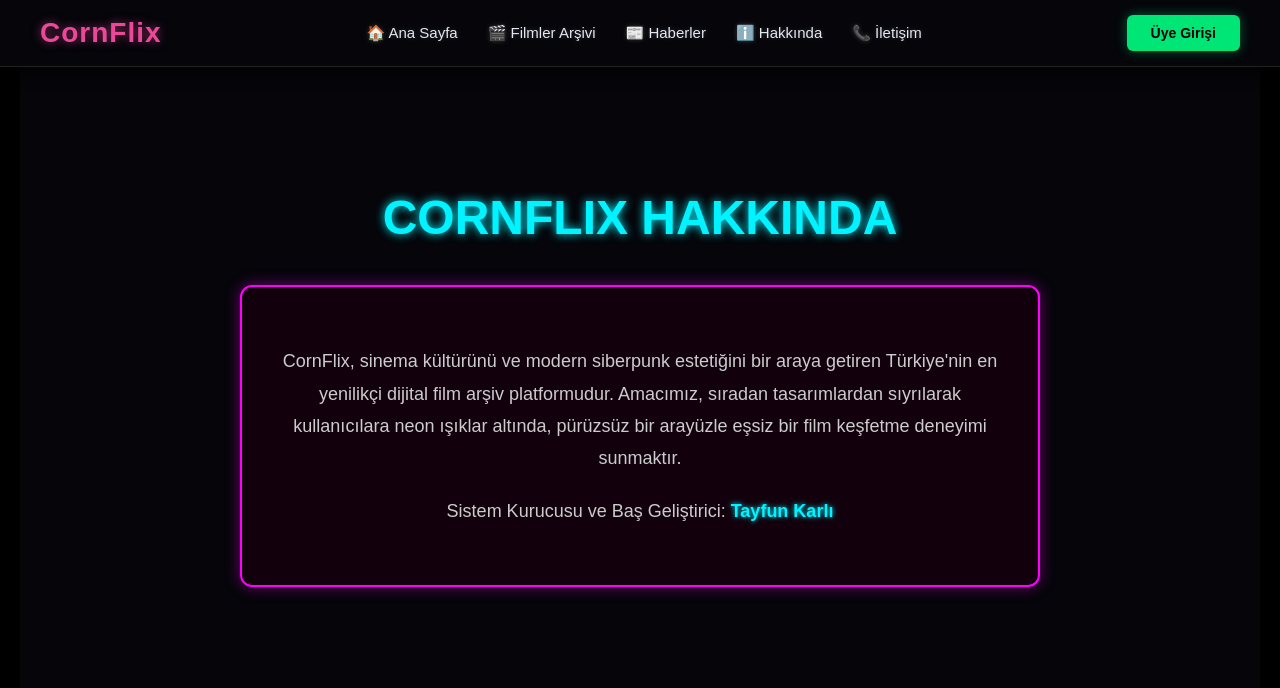
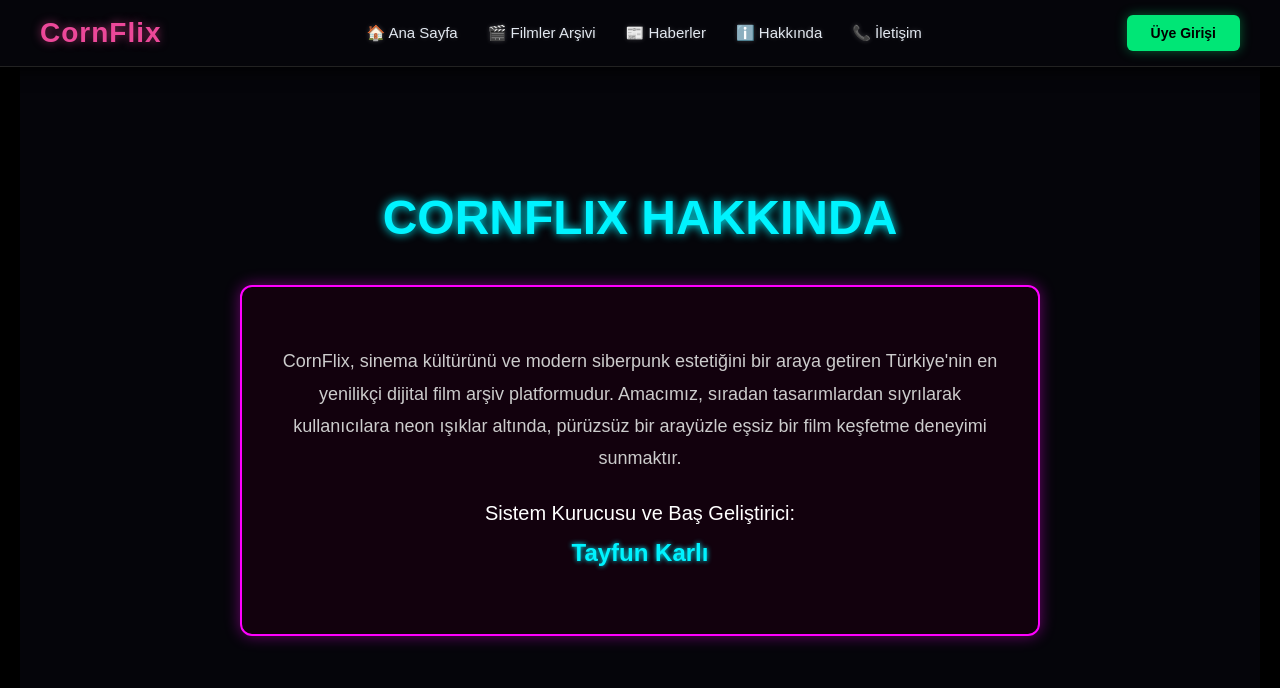
Before and after one commit to tayfunkarli96-ops/kitaplik, a React (Vite) app in the folder frontendd/: page /about in a window 1280 px wide. Shown: the top 688 px of the page. Built offline with nearby package versions, Linux system fonts and the light colour scheme; no server answers.

Commit message:
Update AboutPage.tsx

```diff
--- a/frontendd/src/pages/about/AboutPage.tsx
+++ b/frontendd/src/pages/about/AboutPage.tsx
@@ -5,7 +5,7 @@ const AboutPage = () => {
     <div style={{ backgroundColor: '#05050a', minHeight: '100vh', color: 'white', padding: '120px 40px', fontFamily: 'sans-serif' }}>
       <div style={{ maxWidth: '800px', margin: '0 auto', textAlign: 'center' }}>
 
-        <h1 style={{ color: '#00f3ff', textShadow: '0 0 10px #00f3ff', fontSize: '48px', marginBottom: '40px' }}>
+        <h1 style={{ color: '#00f3ff', textShadow: '0 0 10px #00f3ff', fontSize: '48px', marginBottom: '40px', fontWeight: 'bold' }}>
           CORNFLIX HAKKINDA
         </h1>
 
@@ -13,8 +13,9 @@ const AboutPage = () => {
           <p style={{ fontSize: '18px', lineHeight: '1.8', color: '#ccc', marginBottom: '20px' }}>
             CornFlix, sinema kültürünü ve modern siberpunk estetiğini bir araya getiren Türkiye'nin en yenilikçi dijital film arşiv platformudur. Amacımız, sıradan tasarımlardan sıyrılarak kullanıcılara neon ışıklar altında, pürüzsüz bir arayüzle eşsiz bir film keşfetme deneyimi sunmaktır.
           </p>
-          <p style={{ fontSize: '18px', lineHeight: '1.8', color: '#ccc' }}>
-            Sistem Kurucusu ve Baş Geliştirici: <span style={{ color: '#00f3ff', fontWeight: 'bold', textShadow: '0 0 5px #00f3ff' }}>Tayfun Karlı</span>
+          <p style={{ fontSize: '20px', lineHeight: '1.8', color: '#fff' }}>
+            Sistem Kurucusu ve Baş Geliştirici: <br/>
+            <span style={{ color: '#00f3ff', fontWeight: 'bold', textShadow: '0 0 5px #00f3ff', fontSize: '24px' }}>Tayfun Karlı</span>
           </p>
         </div>
 
```
